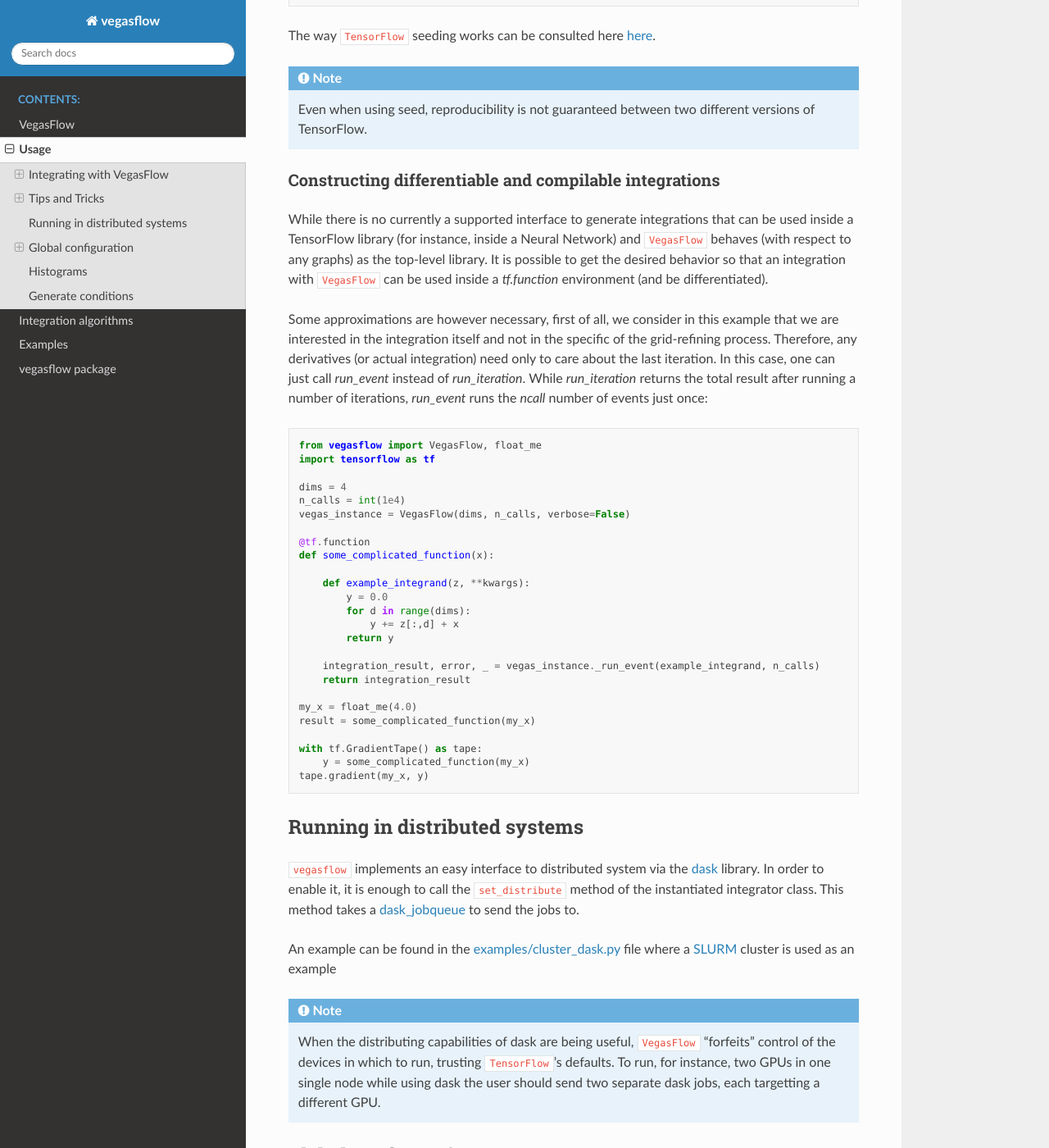
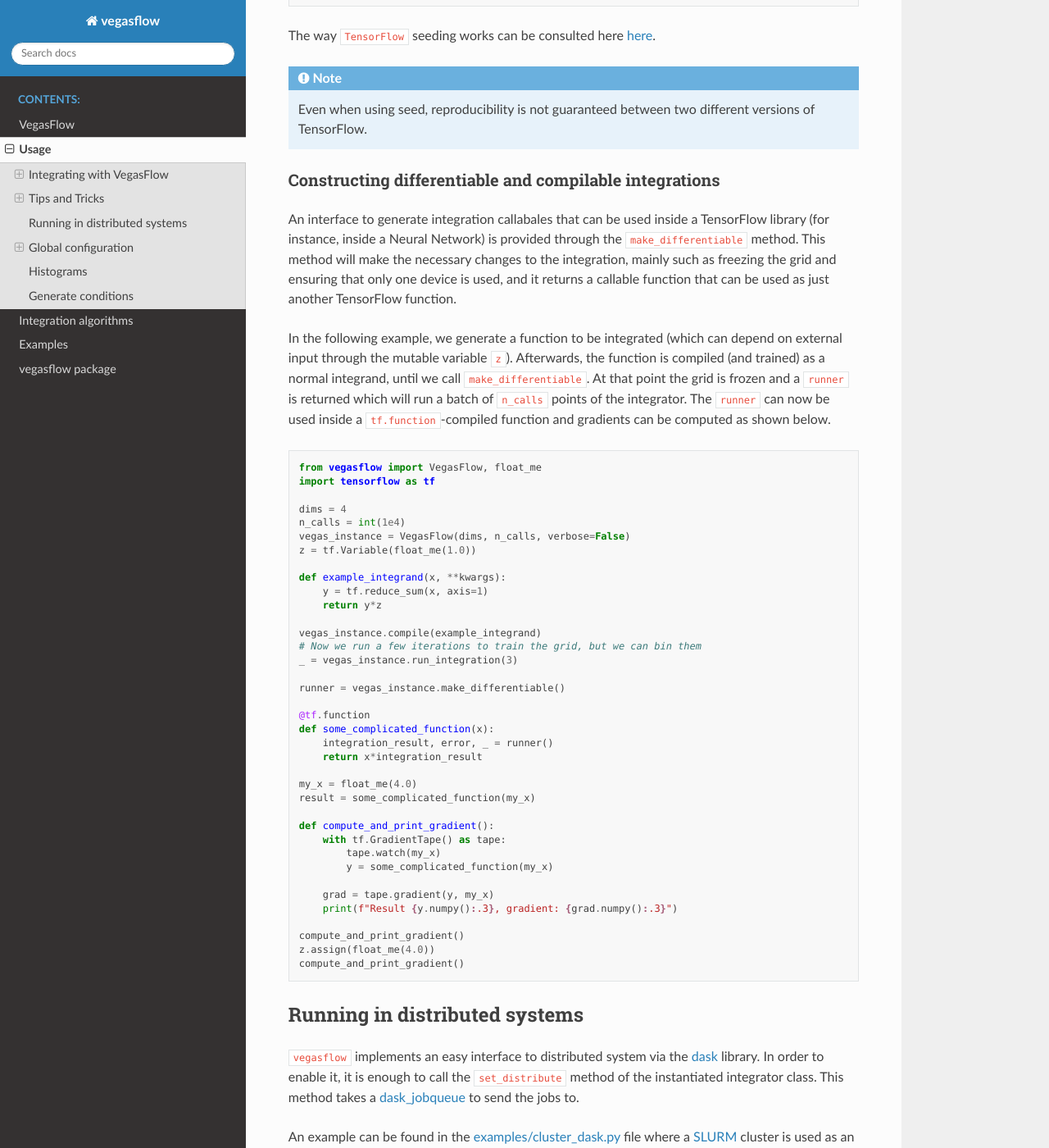
Before and after one commit to N3PDF/vegasflow, a Sphinx documentation site: the page built from doc/source/how_to.rst, in a window 1280 px wide and 1400 px high, scrolled down 3535 px. Shown: the whole window at 82% size. Built offline with Sphinx 7.4.7 and the Read the Docs theme 2.0.0, drawn with Linux system fonts in a browser that asks for light colours.

Commit message:
add docs

```diff
--- a/doc/source/how_to.rst
+++ b/doc/source/how_to.rst
@@ -192,19 +192,21 @@ The way ``TensorFlow`` seeding works can be consulted here `here <https://www.te
 Constructing differentiable and compilable integrations
 ^^^^^^^^^^^^^^^^^^^^^^^^^^^^^^^^^^^^^^^^^^^^^^^^^^^^^^^
 
-While there is no currently a supported interface to generate integrations that can be used
-inside a TensorFlow library (for instance, inside a Neural Network) and ``VegasFlow`` behaves
-(with respect to any graphs) as the top-level library.
-It is possible to get the desired behavior so that an integration with ``VegasFlow`` can be used
-inside a `tf.function` environment (and be differentiated).
+An interface to generate integration callabales that can be used inside a TensorFlow library (for instance, inside a Neural Network)
+is provided through the ``make_differentiable`` method.
+This method will make the necessary changes to the integration, mainly
+such as freezing the grid and ensuring that only one device is used,
+and it returns a callable function that can be used as just another TensorFlow function.
 
-Some approximations are however necessary,
-first of all, we consider in this example that we are interested in the integration itself
-and not in the specific of the grid-refining process.
-Therefore, any derivatives (or actual integration) need only to care about the last iteration.
-In this case, one can just call `run_event` instead of `run_iteration`.
-While `run_iteration` returns the total result after running a number of iterations,
-`run_event` runs the `ncall` number of events just once:
+In the following example, we generate a function to be integrated
+(which can depend on external input through the mutable variable ``z``).
+Afterwards, the function is compiled (and trained) as a normal integrand,
+until we call ``make_differentiable``.
+At that point the grid is frozen and a ``runner`` is returned which will
+run a batch of ``n_calls`` points of the integrator.
+The ``runner`` can now be used inside a ``tf.function``-compiled function
+and gradients can be computed as shown below.
+
 
 .. code-block:: python
 
@@ -214,25 +216,37 @@ While `run_iteration` returns the total result after running a number of iterati
     dims = 4
     n_calls = int(1e4)
     vegas_instance = VegasFlow(dims, n_calls, verbose=False)
+    z = tf.Variable(float_me(1.0))
+
+    def example_integrand(x, **kwargs):
+        y = tf.reduce_sum(x, axis=1)
+        return y*z
+
+    vegas_instance.compile(example_integrand)
+    # Now we run a few iterations to train the grid, but we can bin them
+    _ = vegas_instance.run_integration(3)
+
+    runner = vegas_instance.make_differentiable()
 
     @tf.function
     def some_complicated_function(x):
-
-        def example_integrand(z, **kwargs):
-            y = 0.0
-            for d in range(dims):
-                y += z[:,d] + x
-            return y
-
-        integration_result, error, _ = vegas_instance._run_event(example_integrand, n_calls)
-        return integration_result
+        integration_result, error, _ = runner()
+        return x*integration_result
 
     my_x = float_me(4.0)
     result = some_complicated_function(my_x)
 
-    with tf.GradientTape() as tape:
-        y = some_complicated_function(my_x)
-    tape.gradient(my_x, y)
+    def compute_and_print_gradient():
+        with tf.GradientTape() as tape:
+            tape.watch(my_x)
+            y = some_complicated_function(my_x)
+
+        grad = tape.gradient(y, my_x)
+        print(f"Result {y.numpy():.3}, gradient: {grad.numpy():.3}")
+
+    compute_and_print_gradient()
+    z.assign(float_me(4.0))
+    compute_and_print_gradient()
 
 Running in distributed systems
 ==============================
```
Also changed, not shown: 2 other files.
